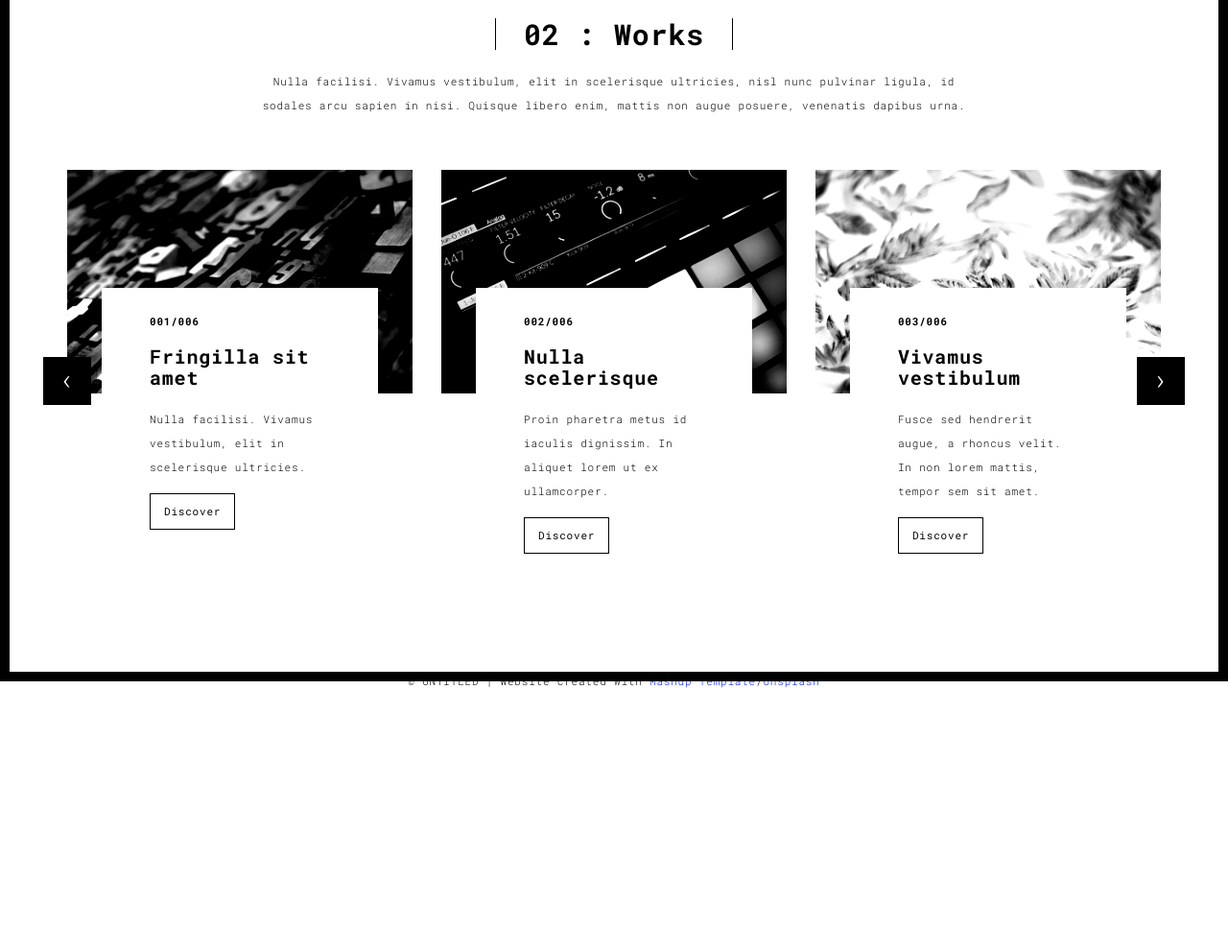
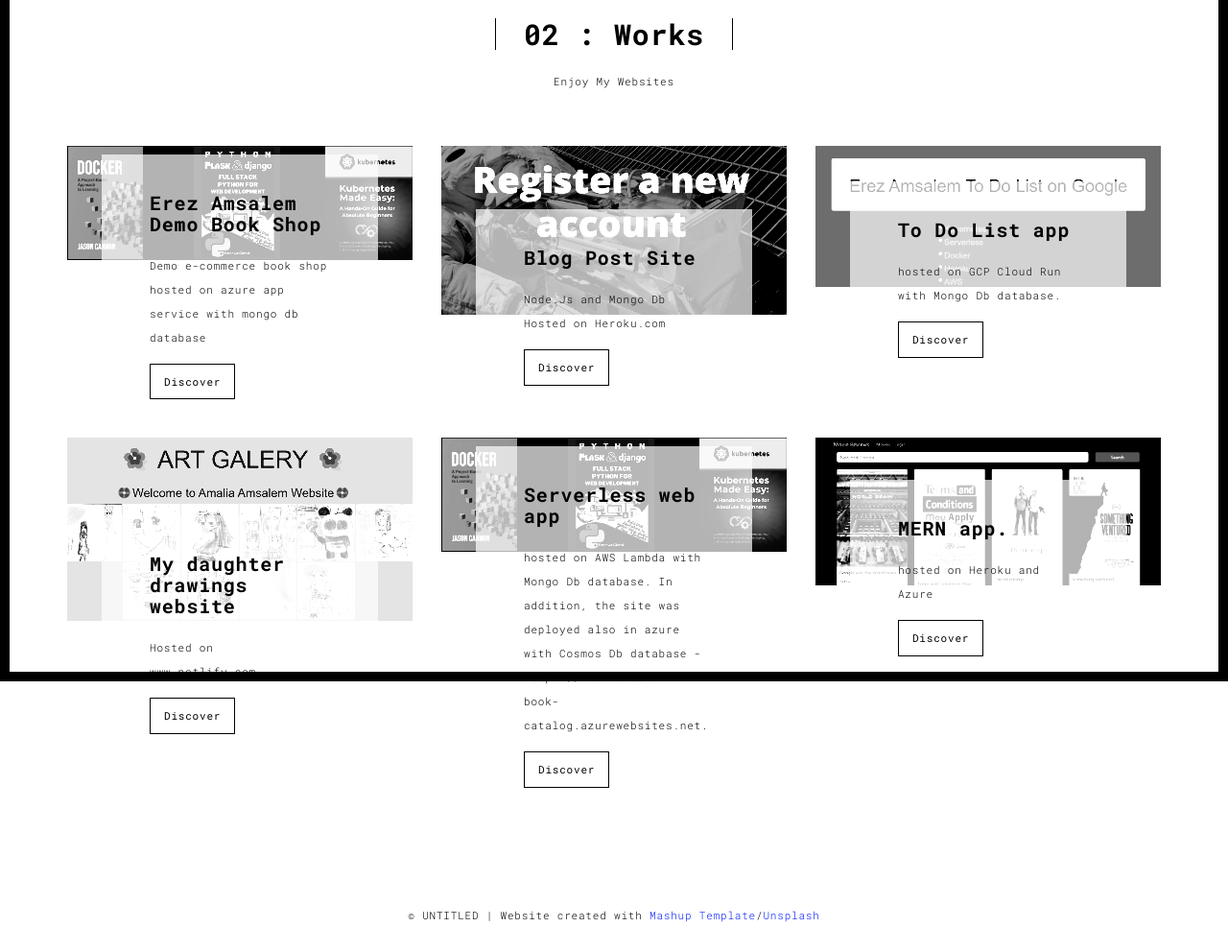
Before and after one commit to erezamsalem/erez-amsalem-web-developer, a Flask app: page /works.html in a window 1280 px wide. Shown: the part 90-1081 px from the top of the page at 96% size. Before the commit the page ends 807 px from the top, so only its background shows below. Run offline with Flask 2, Linux system fonts and the light colour scheme; some libraries are stand-ins or nearby versions.

Commit message:
Update works and about pages content and links

```diff
--- /dev/null
+++ b/Notes.txt
@@ -0,0 +1,5 @@
+https://erez-amsalem-web-developer.scm.azurewebsites.net/api/zip/site/wwwroot/
+
+GOCnVwpWqOEisakH
+
+mongodb+srv://erezamsalem:GOCnVwpWqOEisakH@my-personal-site.htpramq.mongodb.net/?retryWrites=true&w=majority&appName=my-personal-site
--- a/database.csv
+++ /dev/null
@@ -1 +0,0 @@
-email,subject,messageerezamsalem@erezamsalem.com,aa,aa
--- a/server.py
+++ b/server.py
@@ -1,7 +1,35 @@
+# --- Existing Imports ---
 from flask import Flask, render_template, request, redirect
-import csv
+import smtplib
+import os # Keeping os import in case it's needed elsewhere later
+import datetime
+from email.message import EmailMessage
+# from dotenv import load_dotenv # Removed dotenv import
+import pymongo # For MongoDB
+
+# --- Load Environment Variables REMOVED ---
 
 app = Flask(__name__)
+
+# --- MongoDB Connection Setup ---
+# --- Using Hardcoded Connection String (EXTREMELY INSECURE!) ---
+mongo_uri = "mongodb+srv://erezamsalem:GOCnVwpWqOEisakH@my-personal-site.htpramq.mongodb.net/?retryWrites=true&w=majority&appName=my-personal-site"
+# ---
+db = None # Initialize db variable
+if mongo_uri: # Check if string is present (it will be, unless deleted)
+    try:
+        client = pymongo.MongoClient(mongo_uri)
+        # Select database name (replace 'my_contact_form_db' if needed)
+        db_name = "my_contact_form_db"
+        db = client[db_name]
+        db.command('ping') # Test connection
+        print(f"Successfully connected to MongoDB database: {db_name}!")
+    except Exception as e:
+        print(f"ERROR: Could not connect to MongoDB using the provided string: {e}")
+        # Application can continue but saving to DB will fail
+else:
+     print("ERROR: MongoDB connection string is missing in the code.")
+
 
 @app.route('/')
 def my_home():
@@ -9,32 +37,97 @@ def my_home():
 
 @app.route('/<string:page_name>')
 def html_page(page_name):
-    return render_template(page_name)
+    safe_pages = ['index.html', 'works.html', 'about.html', 'contact.html', 'thankyou.html']
+    if page_name in safe_pages:
+        return render_template(page_name)
+    else:
+        return "Page not found", 404
 
-def write_to_file(data):
-  with open('database.txt', mode='a') as database:
-    email = data["email"]
-    subject = data["subject"]
-    message = data["message"]
-    file = database.write(f'\n{email},{subject},{message}')
+# --- Function to save data to MongoDB ---
+def save_to_mongo(data):
+    if db is None: # Check if connection failed during startup
+        print("ERROR: MongoDB connection not available. Cannot save data.")
+        return False
+    try:
+        contacts_collection = db.contacts # Use/create 'contacts' collection
+        document = {
+            'email': data.get('email'),
+            'subject': data.get('subject'),
+            'message': data.get('message'),
+            'submitted_at': datetime.datetime.utcnow() # Add a timestamp
+        }
+        insert_result = contacts_collection.insert_one(document)
+        print(f"Data saved to MongoDB collection 'contacts' with id: {insert_result.inserted_id}")
+        return True
+    except Exception as e:
+        print(f"ERROR: Could not save data to MongoDB: {e}")
+        return False
 
-def write_to_csv(data):
-  with open('database.csv', mode='a', newline='') as database2:
-    email = data["email"]
-    subject = data["subject"]
-    message = data["message"]
-    csv_writer = csv.writer(database2, delimiter=',', quotechar='"', quoting=csv.QUOTE_MINIMAL)
-    csv_writer.writerow([email,subject,message])
+# --- Email Sending Function (Uses Hardcoded Credentials) ---
+def send_email(data):
+    # --- Using Hardcoded Credentials (EXTREMELY INSECURE!) ---
+    gmx_login_email = "erezamsalem@gmx.com"
+    gmx_password = "Javascript2024@@"  # <-- Your GMX password/App Password
 
+    sender_email = data.get("email")
+    subject = data.get("subject", "No Subject")
+    message_body = data.get("message", "")
 
+    if not sender_email:
+        print("Error: Visitor did not provide an email address in the form.")
+        return False
+
+    msg = EmailMessage()
+    msg['Subject'] = f"Copy of your Contact Form Submission: {subject}"
+    msg['From'] = gmx_login_email
+    msg['To'] = sender_email
+    msg.set_content(f"Thank you for contacting us.\n\nHere is a copy of your message:\n\nFrom: {sender_email}\nSubject: {subject}\n\nMessage:\n{message_body}")
+
+    try:
+        print(f"Connecting to smtp.gmx.com:587...")
+        server = smtplib.SMTP('smtp.gmx.com', 587)
+        server.starttls()
+        print(f"Logging in as {gmx_login_email}...")
+        # Login using the hardcoded variables
+        server.login(gmx_login_email, gmx_password)
+        print(f"Sending email to {sender_email}...")
+        server.send_message(msg)
+        server.quit()
+        print("Email sent successfully!")
+        return True
+    except smtplib.SMTPAuthenticationError:
+        print(f"SMTP Authentication Error: Could not log in with {gmx_login_email}.")
+        print("Please double-check the hardcoded password (or App Password if using 2FA) and GMX account settings.")
+        return False
+    except Exception as e:
+        print(f"Error sending email via GMX to {sender_email}: {e}")
+        return False
+
+# --- Modified submit_form route ---
 @app.route('/submit_form', methods=['POST', 'GET'])
 def submit_form():
     if request.method == 'POST':
-      try:
-        data = request.form.to_dict()
-        write_to_csv(data)
-        return redirect('/thankyou.html')
-      except:
-        return 'did not save to database'
+        try:
+            data = request.form.to_dict()
+            print(f"Received form data: {data}")
+
+            print("Attempting to save data to MongoDB...")
+            mongo_saved_ok = save_to_mongo(data)
+
+            if mongo_saved_ok:
+                print("Attempting to send email notification to visitor...")
+                email_sent_ok = send_email(data)
+                if not email_sent_ok:
+                    print("Warning: Data saved to DB, but confirmation email failed to send.")
+                return redirect('/thankyou.html')
+            else:
+                 return 'Failed to save your message to the database. Please try again later.'
+
+        except Exception as e:
+            print(f"Error processing form submission: {e}")
+            return 'An unexpected error occurred while processing your form.'
     else:
-      return 'something went wrong. Try again!!'
+        return redirect('/contact.html')
+
+# if __name__ == '__main__':
+#     app.run(debug=True)
--- a/templates/works.html
+++ b/templates/works.html
@@ -11,7 +11,6 @@
       name="author"
     />
 
-    <!-- Disable tap highlight on IE -->
     <meta name="msapplication-tap-highlight" content="no" />
 
     <link
@@ -24,14 +23,22 @@
     <title>Title page</title>
 
     <link href="./static/main.3f6952e4.css" rel="stylesheet" />
-  </head>
+
+    <style>
+      .card-container-lg { /* Adjust selector if needed */
+        background-color: rgba(255, 255, 255, 0.7) !important; /* White background, 70% opaque. !important might be needed to override */
+      }
+      /* You might need to adjust the opacity further (0.0 to 1.0) */
+      /* Example: for more transparency use 0.5 */
+      /* background-color: rgba(255, 255, 255, 0.5) !important; */
+    </style>
+    </head>
 
   <body class="">
     <div id="site-border-left"></div>
     <div id="site-border-right"></div>
     <div id="site-border-top"></div>
     <div id="site-border-bottom"></div>
-    <!-- Add your content of header -->
     <header>
       <nav class="navbar navbar-fixed-top navbar-default">
         <div class="container">
@@ -67,188 +74,139 @@
             <div class="text-center">
               <h1 class="h2">02 : Works</h1>
               <p>
-                Nulla facilisi. Vivamus vestibulum, elit in scelerisque
-                ultricies, nisl nunc pulvinar ligula, id sodales arcu sapien in
-                nisi. Quisque libero enim, mattis non augue posuere, venenatis
-                dapibus urna.
+                Enjoy My Websites
               </p>
             </div>
           </div>
 
           <div class="col-md-12">
-            <div id="myCarousel" class="carousel slide projects-carousel">
-              <!-- Carousel items -->
-              <div class="carousel-inner">
-                <div class="item active">
+
                   <div class="row">
-                    <div class="col-sm-4">
-                      <a
-                        href="./work.html"
+                    <div class="col-sm-4"> <a
+                        href="https://erez-amsalem-node-js-book-cart.azurewebsites.net/"
+                        target="_blank" rel="noopener noreferrer"
                         title=""
                         class="black-image-project-hover"
                       >
                         <img
-                          src="./static/assets/images/work01-hover.jpg"
-                          alt=""
+                          src="./static/assets/images/booklist2.png"
+                          alt="Book Shop Project"
                           class="img-responsive"
                         />
                       </a>
                       <div class="card-container card-container-lg">
-                        <h4>001/006</h4>
-                        <h3>Fringilla sit amet</h3>
+                        <h4></h4>
+                        <h3>Erez Amsalem Demo Book Shop</h3>
                         <p>
-                          Nulla facilisi. Vivamus vestibulum, elit in
-                          scelerisque ultricies.
+                          Demo e-commerce book shop hosted on azure app service with mongo db database
                         </p>
-                        <a href="./work.html" title="" class="btn btn-default"
+                        <a href="https://erez-amsalem-node-js-book-cart.azurewebsites.net/" title="" class="btn btn-default" target="_blank" rel="noopener noreferrer"
                           >Discover</a
                         >
                       </div>
                     </div>
-                    <div class="col-sm-4">
-                      <a
-                        href="./work.html"
+                    <div class="col-sm-4"> <a
+                        href="https://erez-amsalem-blogpost-811efdddcc75.herokuapp.com/"
+                        target="_blank" rel="noopener noreferrer"
                         title=""
                         class="black-image-project-hover"
                       >
                         <img
-                          src="./static/assets/images/work02-hover.jpg"
-                          alt=""
+                          src="./static/assets/images/blogpost.png"
+                          alt="Blog Post Project"
                           class="img-responsive"
                         />
                       </a>
                       <div class="card-container card-container-lg">
-                        <h4>002/006</h4>
-                        <h3>Nulla scelerisque</h3>
+                        <h4></h4>
+                        <h3>Blog Post Site</h3>
                         <p>
-                          Proin pharetra metus id iaculis dignissim. In aliquet
-                          lorem ut ex ullamcorper.
+                          Node.Js and Mongo Db Hosted on Heroku.com
                         </p>
-                        <a href="./work.html" title="" class="btn btn-default"
+                        <a href="https://erez-amsalem-blogpost-811efdddcc75.herokuapp.com/" title="" class="btn btn-default" target="_blank" rel="noopener noreferrer"
                           >Discover</a
                         >
                       </div>
                     </div>
-                    <div class="col-sm-4">
-                      <a
-                        href="./work.html"
+                    <div class="col-sm-4"> <a
+                        href="https://todo-list-app-1025943767209.us-east1.run.app/"
+                        target="_blank" rel="noopener noreferrer"
                         title=""
                         class="black-image-project-hover"
                       >
                         <img
-                          src="./static/assets/images/work03-hover.jpg"
-                          alt=""
+                          src="./static/assets/images/to-do-list.png"
+                          alt="To Do List App"
                           class="img-responsive"
                         />
                       </a>
                       <div class="card-container card-container-lg">
-                        <h4>003/006</h4>
-                        <h3>Vivamus vestibulum</h3>
+                        <h4></h4>
+                        <h3>To Do List app</h3>
                         <p>
-                          Fusce sed hendrerit augue, a rhoncus velit. In non
-                          lorem mattis, tempor sem sit amet.
+                          hosted on GCP Cloud Run with Mongo Db database.
                         </p>
-                        <a href="./work.html" title="" class="btn btn-default"
+                        <a href="https://todo-list-app-1025943767209.us-east1.run.app/" title="" class="btn btn-default" target="_blank" rel="noopener noreferrer"
                           >Discover</a
                         >
                       </div>
                     </div>
                   </div>
-                  <!--/row-->
-                </div>
-                <!--/item-->
-                <div class="item">
                   <div class="row">
-                    <div class="col-sm-4">
-                      <a href="./work.html" class="black-image-project-hover">
+                    <div class="col-sm-4"> <a href="https://amalia-amsalem.netlify.app/" class="black-image-project-hover" target="_blank" rel="noopener noreferrer">
                         <img
-                          src="./static/assets/images/work02-hover.jpg"
-                          alt="Image"
+                          src="./static/assets/images/amalyaweb.png"
+                          alt="Daughter Drawings Website"
                           class="img-responsive"
                         />
                       </a>
-                      <div class="card-container">
-                        <h4>004/006</h4>
-                        <h3>Nulla scelerisque</h3>
+                      <div class="card-container card-container-lg"> <h4></h4>
+                        <h3>My daughter drawings website</h3>
                         <p>
-                          Proin pharetra metus id iaculis dignissim. In aliquet
-                          lorem ut ex ullamcorper.
+                          Hosted on www.netlify.com.
                         </p>
-                        <a href="./work.html" class="btn btn-default"
+                        <a href="https://amalia-amsalem.netlify.app/" class="btn btn-default" target="_blank" rel="noopener noreferrer"
                           >Discover</a
                         >
                       </div>
                     </div>
-                    <div class="col-sm-4">
-                      <a href="./work.html" class="black-image-project-hover">
+                    <div class="col-sm-4"> <a href="http://erezamsalem.link" class="black-image-project-hover" target="_blank" rel="noopener noreferrer">
                         <img
-                          src="./static/assets/images/work01-hover.jpg"
-                          alt="Image"
+                          src="./static/assets/images/booklist2.png"
+                          alt="Serverless Web App"
                           class="img-responsive"
                         />
                       </a>
-                      <div class="card-container">
-                        <h4>005/006</h4>
-                        <h3>Fringilla sit amet</h3>
+                      <div class="card-container card-container-lg"> <h4></h4>
+                        <h3>Serverless web app</h3>
                         <p>
-                          Nulla facilisi. Vivamus vestibulum, elit in
-                          scelerisque ultricies.
+                          hosted on AWS Lambda with Mongo Db database. In addition, the site was deployed also in azure with Cosmos Db database - https://erez-amsalem-book-catalog.azurewebsites.net.
                         </p>
-                        <a href="./work.html" class="btn btn-default"
+                        <a href="http://erezamsalem.link" class="btn btn-default" target="_blank" rel="noopener noreferrer"
                           >Discover</a
                         >
                       </div>
                     </div>
 
-                    <div class="col-sm-4">
-                      <a href="./work.html" class="black-image-project-hover">
+                    <div class="col-sm-4"> <a href="https://erez-amsalem-mern.azurewebsites.net/" class="black-image-project-hover" target="_blank" rel="noopener noreferrer">
                         <img
-                          src="./static/assets/images/work03-hover.jpg"
-                          alt="Image"
+                          src="./static/assets/images/movie.png"
+                          alt="MERN App"
                           class="img-responsive"
                         />
                       </a>
-                      <div class="card-container">
-                        <h4>006/006</h4>
-                        <h3>Vivamus vestibulum</h3>
+                      <div class="card-container card-container-lg"> <h4></h4>
+                        <h3>MERN app.</h3>
                         <p>
-                          Fusce sed hendrerit augue, a rhoncus velit. In non
-                          lorem mattis, tempor sem sit amet.
+                          hosted on Heroku and Azure
                         </p>
-                        <a href="./work.html" class="btn btn-default"
+                        <a href="https://erez-amsalem-mern.azurewebsites.net/" class="btn btn-default" target="_blank" rel="noopener noreferrer"
                           >Discover</a
                         >
                       </div>
                     </div>
                   </div>
-                  <!--/row-->
-                </div>
-
-                <!--/item-->
-              </div>
-              <!--/carousel-inner-->
-              <a
-                class="left carousel-control"
-                href="#myCarousel"
-                data-slide="prev"
-                >‹</a
-              >
-
-              <a
-                class="right carousel-control"
-                href="#myCarousel"
-                data-slide="next"
-                >›</a
-              >
-            </div>
-
-            <!--/myCarousel-->
-          </div>
-        </div>
-      </div>
-    </div>
-
-    <footer class="footer-container text-center">
+                  </div> </div> </div> </div> <footer class="footer-container text-center">
       <div class="container">
         <div class="row">
           <div class="col-xs-12">
@@ -275,20 +233,6 @@
       });
     </script>
 
-    <!-- Google Analytics: change UA-XXXXX-X to be your site's ID
-
-<script>
-  (function (i, s, o, g, r, a, m) {
-    i['GoogleAnalyticsObject'] = r; i[r] = i[r] || function () {
-      (i[r].q = i[r].q || []).push(arguments)
-    }, i[r].l = 1 * new Date(); a = s.createElement(o),
-      m = s.getElementsByTagName(o)[0s]; a.async = 1; a.src = g; m.parentNode.insertBefore(a, m)
-  })(window, document, 'script', '//www.google-analytics.com/analytics.js', 'ga');
-  ga('create', 'UA-XXXXX-X', 'auto');
-  ga('send', 'pageview');
-</script>
-
--->
     <script type="text/javascript" src="./static/main.70a66962.js"></script>
   </body>
 </html>
```
Also changed, not shown: requirements.txt (+5 -2 lines), templates/about.html (+4 -37 lines), templates/contact.html (+7 -24 lines), static/assets/images/amalyaweb.png (added), static/assets/images/blogpost.png (added), static/assets/images/book-shop.png (added), static/assets/images/booklist.png (added), static/assets/images/booklist2.png (added), static/assets/images/movie.png (added), static/assets/images/to-do-list.png (added).
